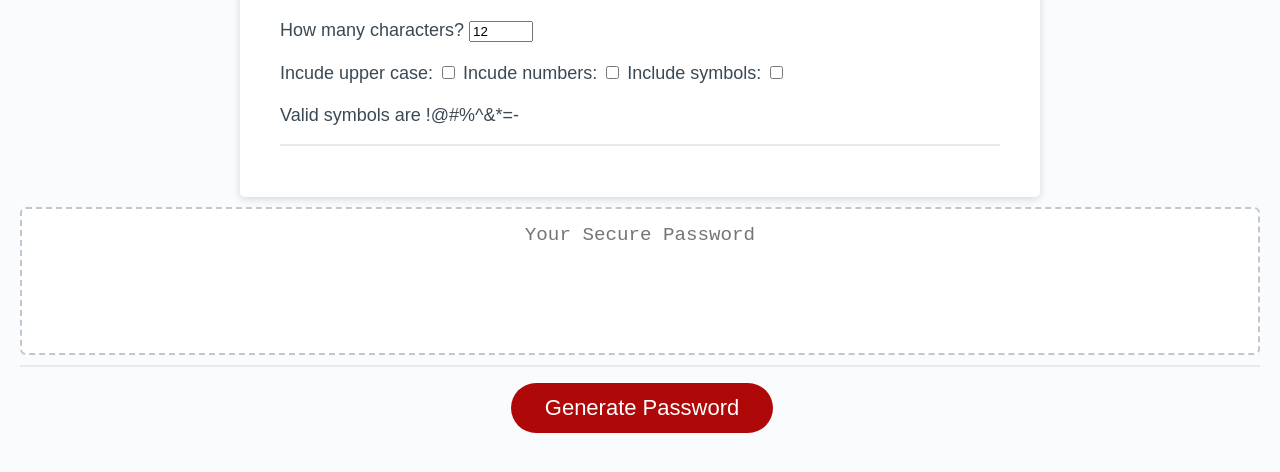
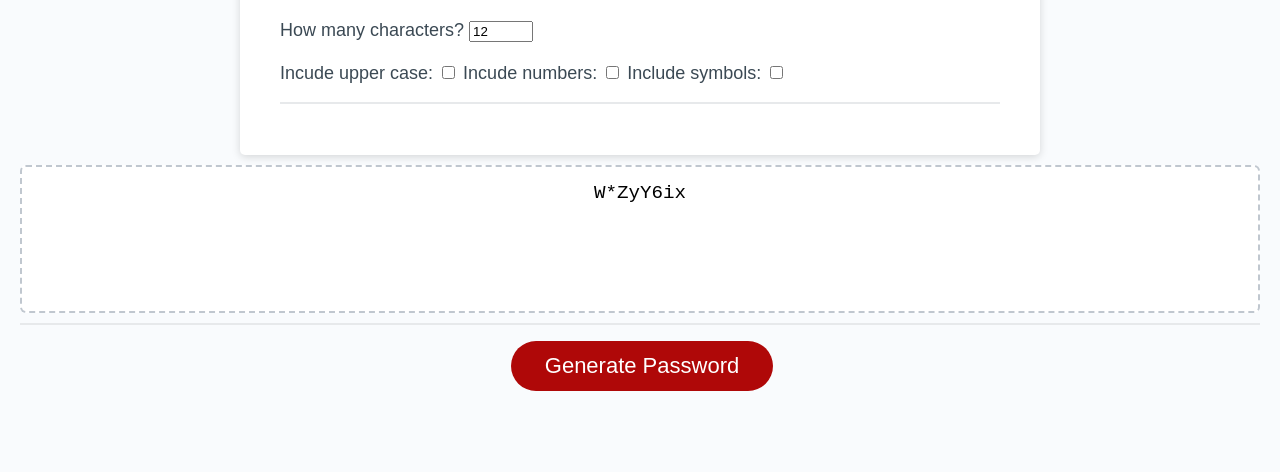
Before and after one commit to spatiality-dc/password-generator, a plain HTML site: page index.html in a window 1280 px wide. Both pictures are taken after a click on the button "Generate Password". Shown: the part 216-688 px from the top of the page. Drawn offline with Linux system fonts and the light colour scheme.

Commit message:
Random number generator fixed, but with a set letterBag variable

```diff
--- a/index.html
+++ b/index.html
@@ -16,12 +16,11 @@
         <div class="card-header">
           <h2>Generate a Password</h2>
           <p>
-            How many characters? <input type="number" id="charNum" value="12" min="8" max="128" /><br /><br />
+            How many characters? <input type="number" id="length" value="12" min="8" max="128" /><br /><br />
           Incude upper case: <input type="checkbox" id="upper"/>
           Incude numbers: <input type="checkbox" id="num"/>
           Include symbols: <input type="checkbox" id="sym"/><br />
-          <br>
-          Valid symbols are !@#%^&*=-</p>
+          </p>
           </div>
           <br />
         </div>
--- a/script.js
+++ b/script.js
@@ -1,64 +1,37 @@
 //Valid password symbols
-const lower = "abcdefghijklmnopqrstuvwxyz";
-const upper = "ABCDEFGHIJKLMNOPQRSTUVWXYZ";
-const numbers = "0123456789";
-const symbols = "!@#%^&*=-_";
+//const lower = "abcdefghijklmnopqrstuvwxyz";
+//const upper = "ABCDEFGHIJKLMNOPQRSTUVWXYZ";
+//const numbers = "0123456789";
+//const symbols = "!@#%^&*=-_";
 
 // Assignment Code
 const generateBtn = document.querySelector("#generate");
 const numEL = document.querySelector("#num");
 const lowerEL = document.querySelector("#lower");
-//const lengthEl
-
-console.log(generatePassword(12, lower));
+const upperEL = document.querySelector("#upper");
+const symEL = document.querySelector("#sym");
+var lengthEl = document.querySelector("#length");
+var newPassword = document.getElementById("#password");
 
 // Add event listener to generate button
 generateBtn.addEventListener("click", function() {
   var password = generatePassword();
   var passwordText = document.querySelector("#password");
   passwordText.value = password;
+  var letterBag = lower;
+  numEL.checked ? (letterBag += numbers) : "";
+  upperEL.checked ? (letterBag += upper) : "";
+  symEL.checked ? (letterBag += symbols) : "";
+  newPassword.value = password(lengthEl.value, letterbag);
 });
 
-function generatePassword(l, characters) {
-  var letterBag = "";
-  for (var i = 0; i < l; i++) {
-    letterBag += characters.charAt(
-      Math.floor(Math.random() * characters.length)
-    );
-    return letterBag;
+function generatePassword() {
+  var length = 8,
+    letterBag =
+      "abcdefghijklmnopqrstuvwxyzABCDEFGHIJKLMNOPQRSTUVWXYZ0123456789~!@#$%^&*",
+    retVal = "";
+  for (var i = 0, n = letterBag.length; i < length; ++i) {
+    retVal += letterBag.charAt(Math.floor(Math.random() * n));
   }
-
-  debugger;
-
-  // if (lowerEL.checked) {
-  //   letterBag += lower;
-  // }
-
-  if (numEL.checked) {
-    letterBag += numbers;
-  }
-
-  var result = "";
-
-  for (let letter = 0; letter < charNumEl.valueAsNumber; letter++) {
-    //result +=
-  }
-
-  return result;
+  return retVal;
 }
-
-//Check charNum box for value
-
-//Use value of charNum to determine password length
-
-//Is num box ticked?
-
-//If yes, add numbers to random generator array
-
-//Is sym box ticked?
-
-//If yes, add numbers to random generator array
-
-//Once all elements checked, eventListener
-
-//writePassword
```
